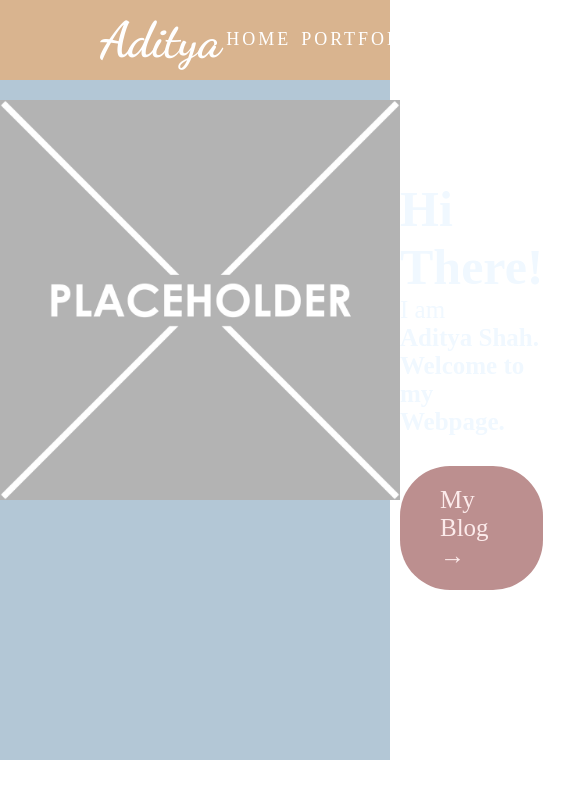
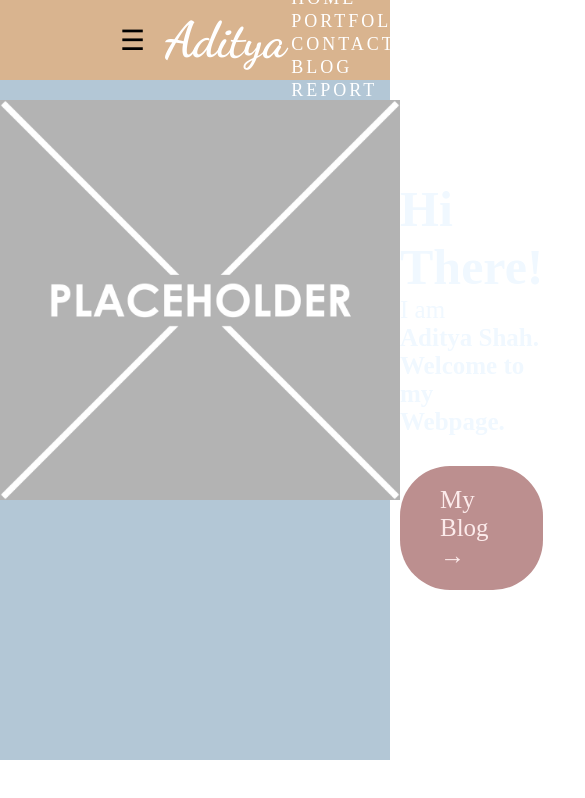
Before and after one commit to Aditya5hah/assignment, a plain HTML site: page index.html in a window 390 px wide. Shown: the top 798 px of the page, 585 px wide, since content can reach past the window. Drawn offline with Linux system fonts and the light colour scheme.

Commit message:
hamburger responsive

```diff
--- a/index.html
+++ b/index.html
@@ -5,17 +5,18 @@
 	<meta charset="utf-8">
 	<meta name="viewport" content="width=device-width, intitial-scale=1.0">
 	<link rel="stylesheet" href="style.css">
-	<script src="https://kit.fontawesome.com/a076d05399.js"></script>
 </head>
 <body>
 <div class="new">
-	    <label id="check" for="toggle">&#9776;</label>
-	    <input class="checkbtn" type="checkbox" name="toggle"/>
-		<nav>
+		<nav class="gap">
+			<div class="menulst">
+				<span onClick="adisfunction()" id="mnu">&#9776;</span>
+
+			</div>
 			<div class="logo">
 		<h2>Aditya</h2>
 	</div>
-		<ul>
+		<ul id="ham">
 			<li><a href="index.html">HOME</a></li>
 			<li><a href="portfolio.html">PORTFOLIO</a></li>
 			<li><a href="contact.html">CONTACT</a></li>
@@ -38,5 +39,19 @@
     		</p>
     	</div>
     </div>
+    <script>
+    	function adisfunction(){
+    		var ff = document.getElementById("ham");
+
+    		if (ff.style.display == "block")
+    		{
+    			ff.style.display = "none";
+    		}
+    		else{
+    			ff.style.display = "block";
+    		}
+
+    	}
+    </script>
 </body>
 </html>
--- a/style.css
+++ b/style.css
@@ -34,6 +34,7 @@ nav .logo{
 }
 nav ul li{
 	margin: 0px 5px;
+	font-size: ;
 }
 nav ul li::after{
 	content: '';
@@ -249,10 +250,28 @@ section{
 	background-color: #a9eed1;
 }
 /*responsive*/
-@media(max-width=650px){
-	.checkbtn{
+.menulst{
+	text-align: right;
+}
+
+#mnu{
+	margin: 0 20px;
+	font-size: 28px;
+	cursor: pointer;
+	display: none;
+}
+
+@media only screen and (max-width: 850px){
+	#mnu
+	{
 		display: block;
-		left: 0;
-		width: 100px;
 	}
+.gap ul{
+	padding-top: 10px;
+	display: block;
+	justify-content: space-between;
 }
+.gap ul li{
+	justify-content: space-between;
+}
+}
```
